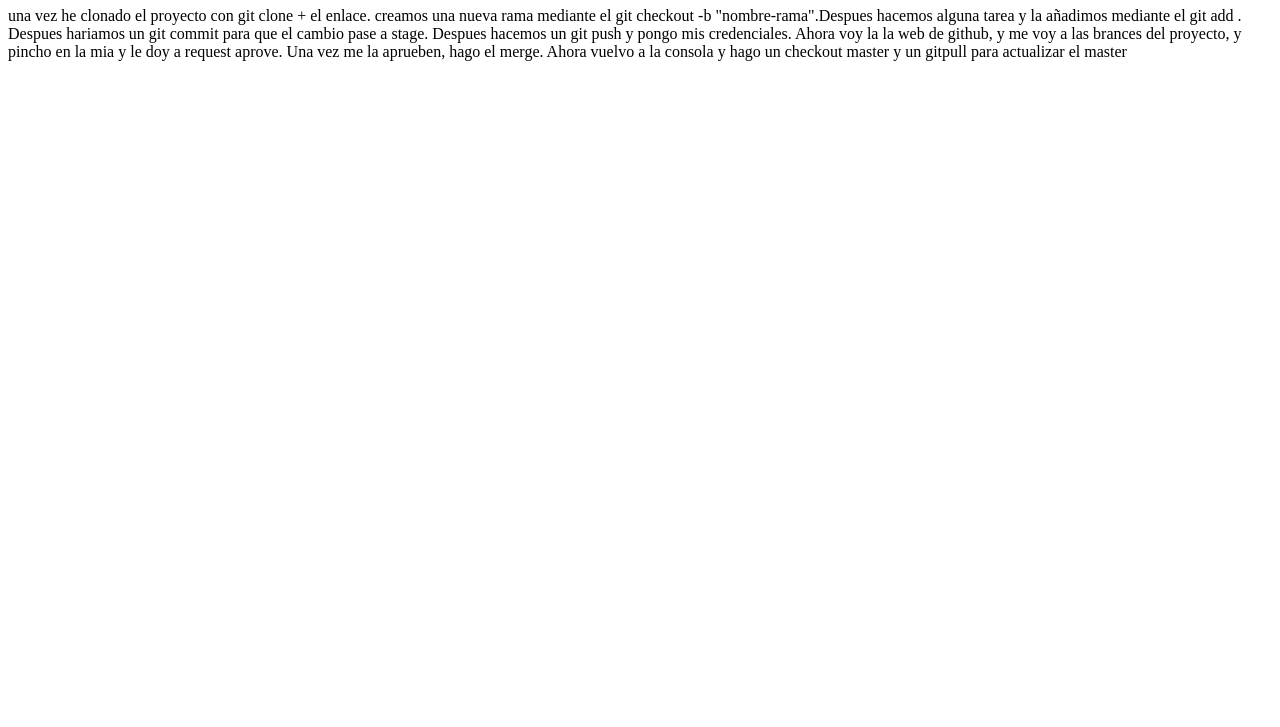
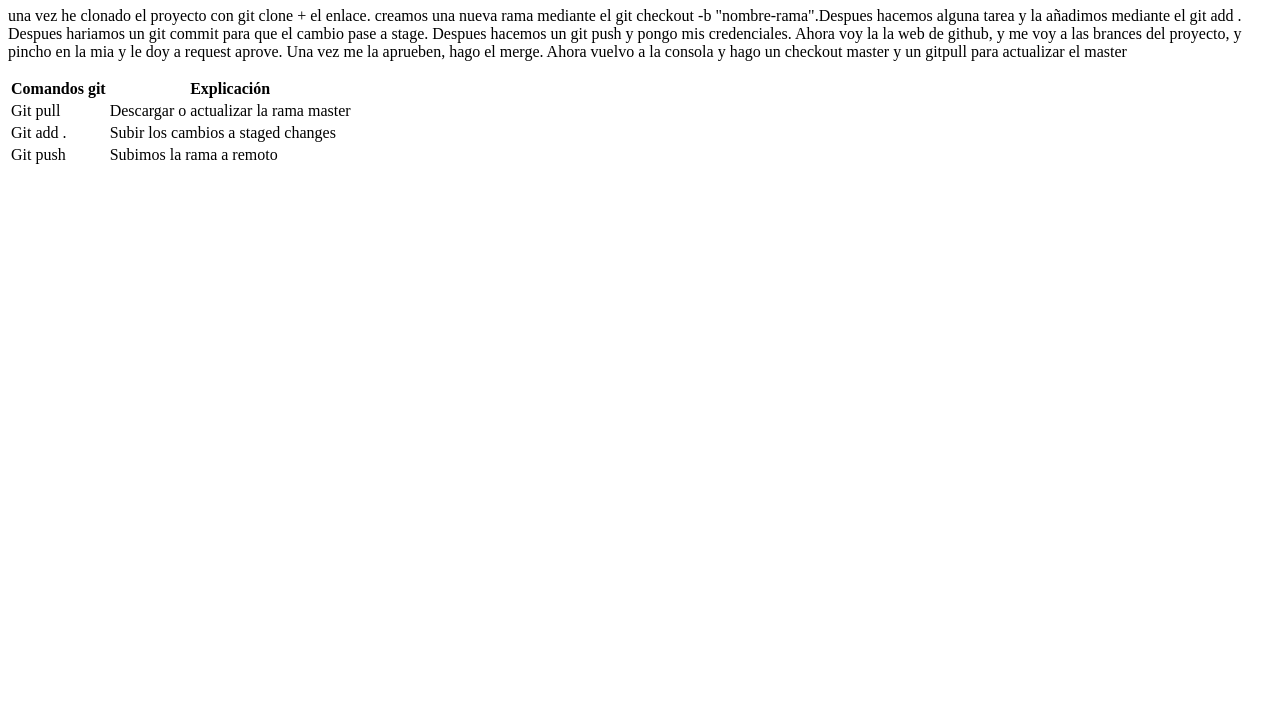
Before and after one commit to aambel/ExamenGit, a plain HTML site: page pasos.html in a window 1280 px wide. Shown: the part 73-800 px from the top of the page. Drawn offline with Linux system fonts and the light colour scheme.

Commit message:
Creación de una tabla con 3 comandos y su respectiva explicación

```diff
--- a/pasos.html
+++ b/pasos.html
@@ -8,5 +8,25 @@
 <body>
     <h1>Pasos para trabajar en git</h1>
     <p>una vez he clonado el proyecto con git clone + el enlace. creamos una nueva rama mediante el git checkout -b "nombre-rama".Despues hacemos alguna tarea y la añadimos mediante el git add . Despues hariamos un git commit para que el cambio pase a stage. Despues hacemos un git push y pongo mis credenciales. Ahora voy la la web de github, y me voy a las brances del proyecto, y pincho en la mia y le doy a request aprove. Una vez me la aprueben, hago el merge. Ahora vuelvo a la consola y hago un checkout master y un gitpull para actualizar el master </p>
+
+    <table>
+        <tr>
+            <th>Comandos git</th>
+            <th>Explicación</th>
+        </tr>
+        <tr>
+            <td>Git pull</td>
+            <td>Descargar o actualizar la rama master</td>
+        </tr>
+        <tr>
+            <td>Git add .</td>
+            <td>Subir los cambios a staged changes</td>
+        </tr>
+        <tr>
+            <td>Git push</td>
+            <td>Subimos la rama a remoto</td>
+        </tr>
+    </table>
+
 </body>
 </html>
```
